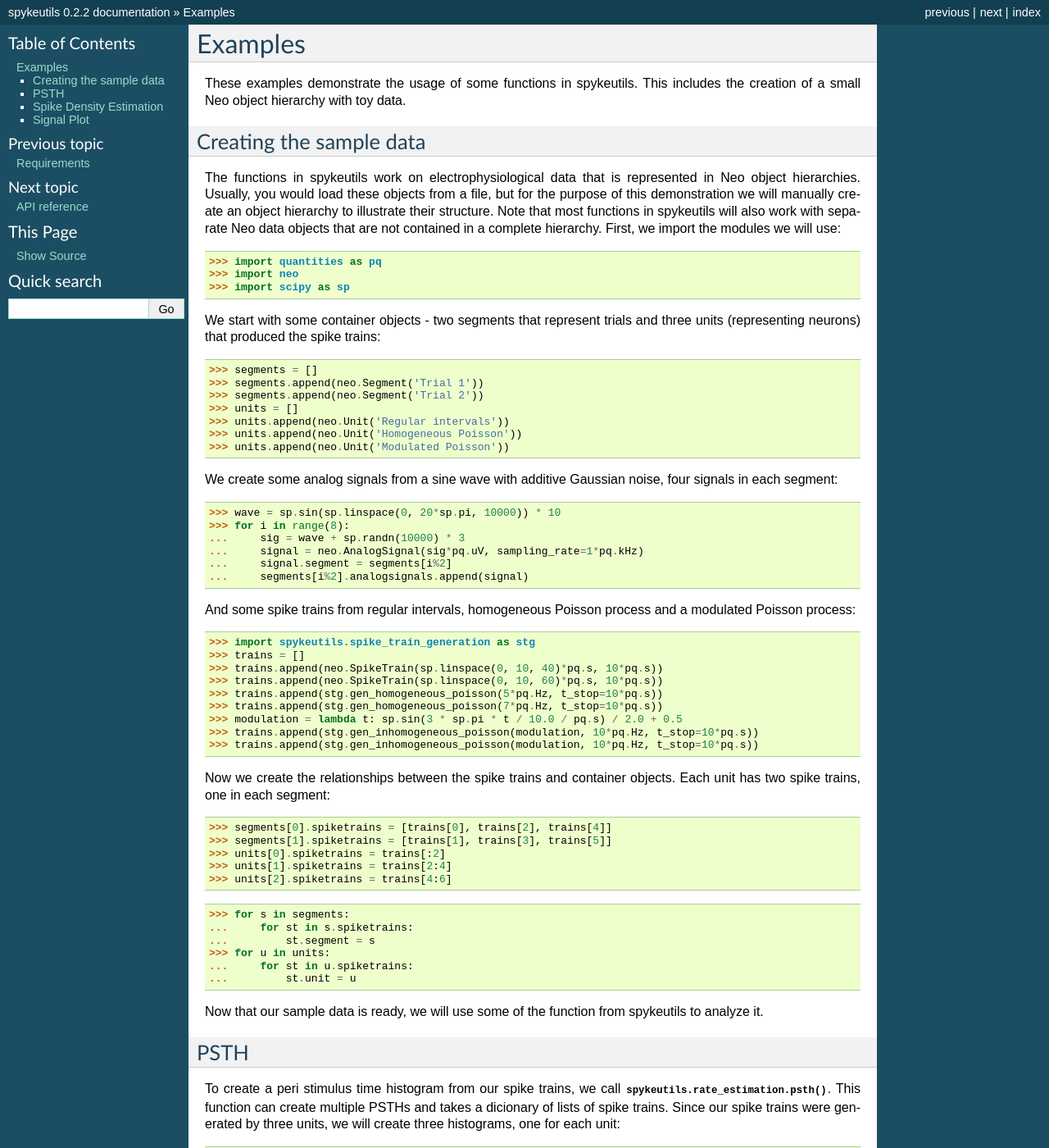
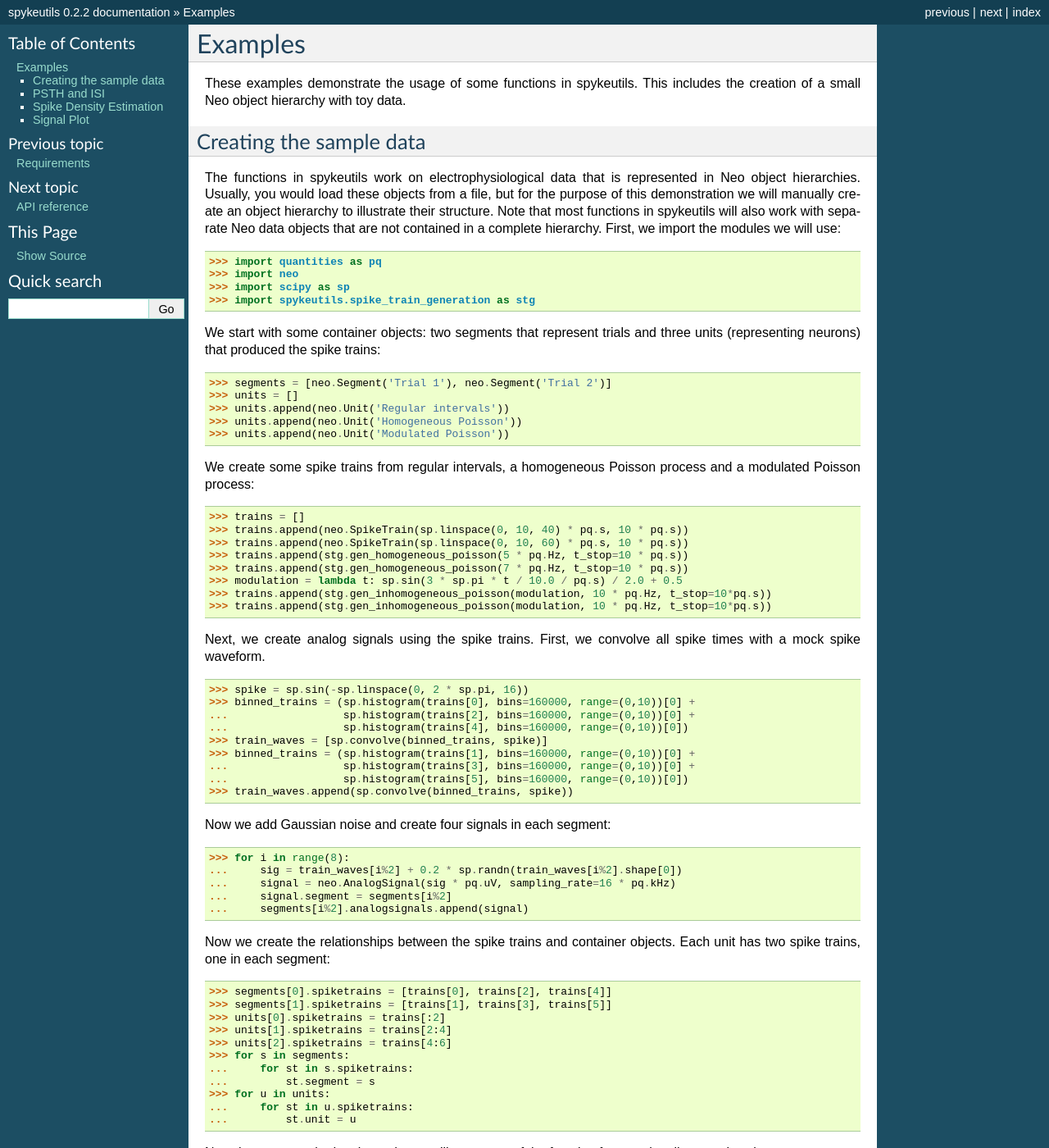
Before and after one commit to rproepp/spykeutils, a Sphinx documentation site: the page built from doc/source/examples.rst, in a window 1280 px wide and 1400 px high. Shown: the whole window at 82% size. Built offline with Sphinx 7.4.7, drawn with Linux system fonts in a browser that asks for light colours; formulas are drawn with MathJax 3; pages that are not in the unit, such as notebooks, are missing from menus; some of the changed text lies outside the part shown.

Commit message:
Updated documentation Changed name of ISI plot to isi for consistency

```diff
--- a/CHANGELOG.rst
+++ b/CHANGELOG.rst
@@ -1,3 +1,8 @@
+* Added implementations for various spike train metrics.
+* Added explained variance function to spike sorting quality assessment.
+* Improved legends for plots involving colored lines.
+* Renamed plot.ISI to plot.isi for consistency
+
 Version 0.2.1
 -------------
 * Added "Home" and "Pan" tools for plots (useful when no middle mouse button
--- a/doc/source/examples.rst
+++ b/doc/source/examples.rst
@@ -17,40 +17,49 @@
 >>> import quantities as pq
 >>> import neo
 >>> import scipy as sp
+>>> import spykeutils.spike_train_generation as stg
 
-We start with some container objects - two segments that represent trials and
+We start with some container objects: two segments that represent trials and
 three units (representing neurons) that produced the spike trains:
 
->>> segments = []
->>> segments.append(neo.Segment('Trial 1'))
->>> segments.append(neo.Segment('Trial 2'))
+>>> segments = [neo.Segment('Trial 1'), neo.Segment('Trial 2')]
 >>> units = []
 >>> units.append(neo.Unit('Regular intervals'))
 >>> units.append(neo.Unit('Homogeneous Poisson'))
 >>> units.append(neo.Unit('Modulated Poisson'))
 
-We create some analog signals from a sine wave with additive Gaussian noise,
-four signals in each segment:
+We create some spike trains from regular intervals, a homogeneous Poisson
+process and a modulated Poisson process:
 
->>> wave = sp.sin(sp.linspace(0, 20*sp.pi, 10000)) * 10
+>>> trains = []
+>>> trains.append(neo.SpikeTrain(sp.linspace(0, 10, 40) * pq.s, 10 * pq.s))
+>>> trains.append(neo.SpikeTrain(sp.linspace(0, 10, 60) * pq.s, 10 * pq.s))
+>>> trains.append(stg.gen_homogeneous_poisson(5 * pq.Hz, t_stop=10 * pq.s))
+>>> trains.append(stg.gen_homogeneous_poisson(7 * pq.Hz, t_stop=10 * pq.s))
+>>> modulation = lambda t: sp.sin(3 * sp.pi * t / 10.0 / pq.s) / 2.0 + 0.5
+>>> trains.append(stg.gen_inhomogeneous_poisson(modulation, 10 * pq.Hz, t_stop=10*pq.s))
+>>> trains.append(stg.gen_inhomogeneous_poisson(modulation, 10 * pq.Hz, t_stop=10*pq.s))
+
+Next, we create analog signals using the spike trains. First, we convolve all
+spike times with a mock spike waveform.
+
+>>> spike = sp.sin(-sp.linspace(0, 2 * sp.pi, 16))
+>>> binned_trains = (sp.histogram(trains[0], bins=160000, range=(0,10))[0] +
+...                  sp.histogram(trains[2], bins=160000, range=(0,10))[0] +
+...                  sp.histogram(trains[4], bins=160000, range=(0,10))[0])
+>>> train_waves = [sp.convolve(binned_trains, spike)]
+>>> binned_trains = (sp.histogram(trains[1], bins=160000, range=(0,10))[0] +
+...                  sp.histogram(trains[3], bins=160000, range=(0,10))[0] +
+...                  sp.histogram(trains[5], bins=160000, range=(0,10))[0])
+>>> train_waves.append(sp.convolve(binned_trains, spike))
+
+Now we add Gaussian noise and create four signals in each segment:
+
 >>> for i in range(8):
-...     sig = wave + sp.randn(10000) * 3
-...     signal = neo.AnalogSignal(sig*pq.uV, sampling_rate=1*pq.kHz)
+...     sig = train_waves[i%2] + 0.2 * sp.randn(train_waves[i%2].shape[0])
+...     signal = neo.AnalogSignal(sig * pq.uV, sampling_rate=16 * pq.kHz)
 ...     signal.segment = segments[i%2]
 ...     segments[i%2].analogsignals.append(signal)
-
-And some spike trains from regular intervals, homogeneous Poisson process and
-a modulated Poisson process:
-
->>> import spykeutils.spike_train_generation as stg
->>> trains = []
->>> trains.append(neo.SpikeTrain(sp.linspace(0, 10, 40)*pq.s, 10*pq.s))
->>> trains.append(neo.SpikeTrain(sp.linspace(0, 10, 60)*pq.s, 10*pq.s))
->>> trains.append(stg.gen_homogeneous_poisson(5*pq.Hz, t_stop=10*pq.s))
->>> trains.append(stg.gen_homogeneous_poisson(7*pq.Hz, t_stop=10*pq.s))
->>> modulation = lambda t: sp.sin(3 * sp.pi * t / 10.0 / pq.s) / 2.0 + 0.5
->>> trains.append(stg.gen_inhomogeneous_poisson(modulation, 10*pq.Hz, t_stop=10*pq.s))
->>> trains.append(stg.gen_inhomogeneous_poisson(modulation, 10*pq.Hz, t_stop=10*pq.s))
 
 Now we create the relationships between the spike trains and container
 objects. Each unit has two spike trains, one in each segment:
@@ -60,7 +69,6 @@
 >>> units[0].spiketrains = trains[:2]
 >>> units[1].spiketrains = trains[2:4]
 >>> units[2].spiketrains = trains[4:6]
-
 >>> for s in segments:
 ...     for st in s.spiketrains:
 ...         st.segment = s
@@ -71,8 +79,8 @@
 Now that our sample data is ready, we will use some of the function from
 spykeutils to analyze it.
 
-PSTH
-----
+PSTH and ISI
+------------
 To create a peri stimulus time histogram from our spike trains, we call
 :func:`spykeutils.rate_estimation.psth`. This function can create multiple
 PSTHs and takes a dicionary of lists of spike trains. Since our spike trains
@@ -84,7 +92,7 @@
 >>> st_dict[units[0]] = units[0].spiketrains
 >>> st_dict[units[1]] = units[1].spiketrains
 >>> st_dict[units[2]] = units[2].spiketrains
->>> spykeutils.rate_estimation.psth(st_dict, 400*pq.ms)[0] # doctest: +ELLIPSIS
+>>> spykeutils.rate_estimation.psth(st_dict, 400 * pq.ms)[0] # doctest: +ELLIPSIS
 {<neo.core.unit.Unit object at 0x...>: array([ 6.25,  5.  ,  5.  ,  5.  ,  3.75, ...
 
 :func:`spykeutils.rate_estimation.psth` returns two values: A dictionary
@@ -95,11 +103,15 @@
 histogram and therefore only use spike trains from one unit):
 
 >>> import spykeutils.plot
->>> spykeutils.plot.psth({units[1]: units[1].spiketrains}, bin_size=400*pq.ms, bar_plot=True) # doctest: +SKIP
+>>> spykeutils.plot.psth({units[2]: units[2].spiketrains}, bin_size=400 * pq.ms, bar_plot=True) # doctest: +SKIP
+
+Similiarily, we can create an interspike interval histogram plot with:
+
+>>> spykeutils.plot.isi({units[2]: units[2].spiketrains}, bin_size=30 * pq.ms, cut_off=300 * pq.ms, bar_plot=True)
 
 This will open a plot window like the following:
 
-.. image:: /img/psth.png
+.. image:: /img/isi.png
 
 Spike Density Estimation
 ------------------------
@@ -128,18 +140,19 @@
 While spike density estimations are preferable to PSTHs in many cases, the
 picture also shows an important weakness: The estimation will generally be too
 low on margins. The areas where this happens become larger with kernel size,
-which is clearly visible from the rounded shape of Unit 1 (which really has
-a flat rate) with its very large kernel size.
+which is clearly visible from the rounded shape of the purple and pink
+curves (which should be flat because of the constant rate of the spike
+trains) with their very large kernel size.
 
 Signal Plot
 -----------
 As a final example, we will again use the :mod:`spykeutils.plot` package to
 create a plot of the signals we created. This plot will also display the
-timings of our spike trains.
+spike timings one of our spike trains.
 
->>> spykeutils.plot.signals(segments[0].analogsignals, spike_trains=segments[0].spiketrains, show_waveforms=False) # doctest: +SKIP
+>>> spykeutils.plot.signals(segments[0].analogsignals, spike_trains=[segments[0].spiketrains[2]], show_waveforms=False) # doctest: +SKIP
 
 .. image:: /img/signal.png
 
 The plot shows all four signals from the first segments as well as the spike
-times of both spike trains in the same segment.
+times of the inhomogeneous poisson process in the same segment.
--- a/doc/source/index.rst
+++ b/doc/source/index.rst
@@ -19,6 +19,7 @@
    examples
    apidoc/spykeutils
    changelog
+   acknowledgements
 
 Indices and tables
 ==================
```
Also changed, not shown: other parts of doc/source/examples.rst (+2 -2 lines), doc/source/acknowledgements.rst (added, +9 -0 lines), doc/source/img/isi.png (added), doc/source/img/psth.png (deleted), doc/source/img/signal.png, 5 other files.
